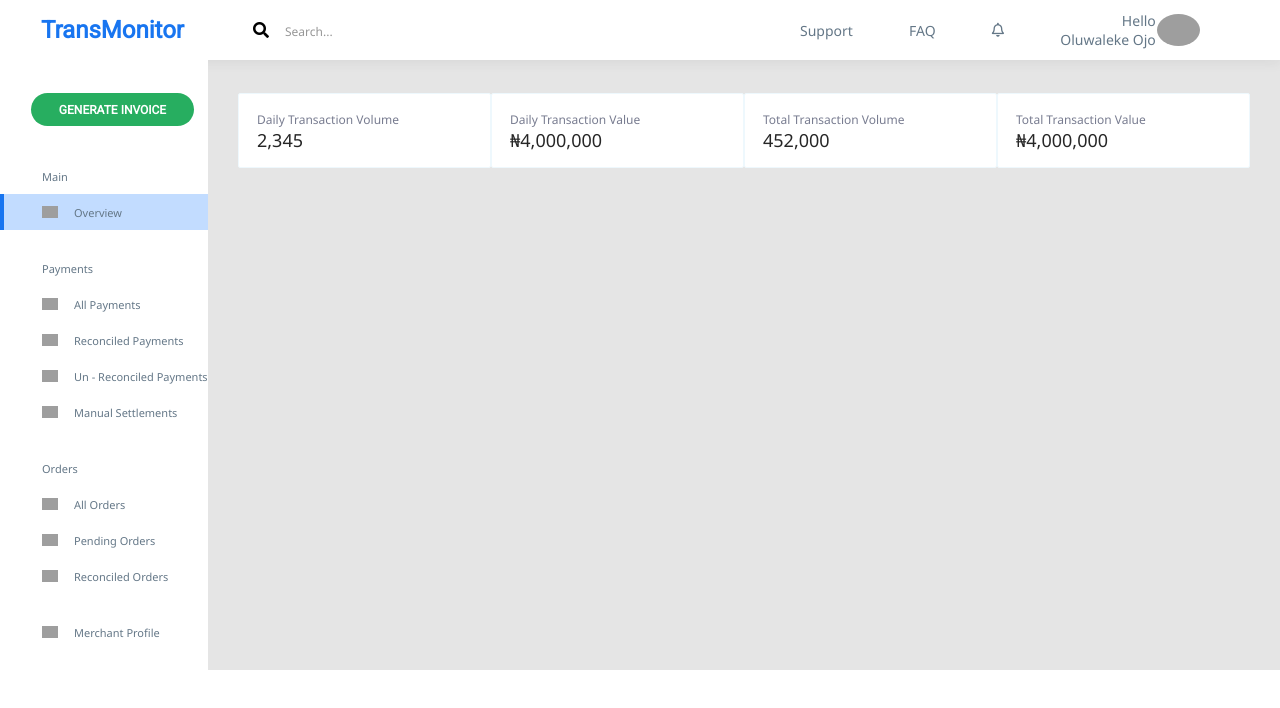
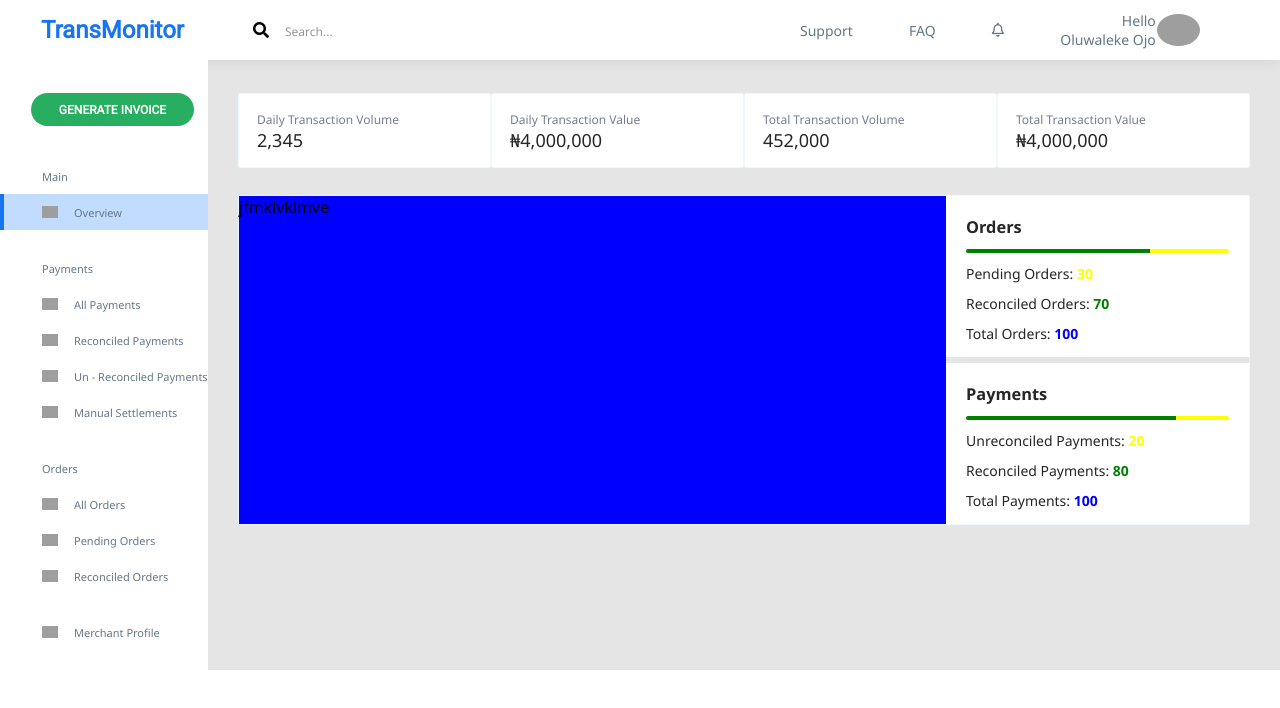
Before and after one commit to Chimdiya1/dashboard, a React (Create React App) app: page / in a window 1280 px wide. Shown: the top 708 px of the page. Built offline with nearby package versions, Linux system fonts and the light colour scheme; grey boxes are pictures that could not be loaded.

Commit message:
added order and payments details section

```diff
--- a/src/components/dashboardArea/dashboardArea.component.jsx
+++ b/src/components/dashboardArea/dashboardArea.component.jsx
@@ -1,6 +1,8 @@
 import React from 'react'
 import './dashboardArea.scss'
 import Transaction from '../transaction/transaction.component'
+import GraphBody from '../graphBody/graphBody.component'
+import Details from '../details/details.component'
 const DashboardArea = () => {
     return (
         <div className='dashboardArea'>
@@ -10,6 +12,10 @@ const DashboardArea = () => {
                 <Transaction title="Total Transaction Volume" amount="452,000"/>
                 <Transaction title="Total Transaction Value" amount="&#8358;4,000,000"/>
             </div>
+            <div className='graphArea'>
+                <GraphBody />
+                <Details/>
+            </div>
         </div>
      );
 }
--- a/src/components/dashboardArea/dashboardArea.scss
+++ b/src/components/dashboardArea/dashboardArea.scss
@@ -7,4 +7,11 @@
         justify-content: space-between;
         width: 100%;
     }
+    .graphArea{
+        height: 330px;
+        margin-top: 27px;
+        border: 1px solid #EEF8FD;
+        border-radius: 2px;
+        display: flex;
+    }
 }
--- /dev/null
+++ b/src/components/details/details.component.jsx
@@ -0,0 +1,14 @@
+import React from 'react'
+import './details.scss'
+import OrderDetails from '../orderDetails/orderDetails.component'
+import PaymentDetails from '../paymentDetails/paymentDetails.component'
+const Details = () => {
+    return (
+        <div className='details'>
+            <OrderDetails pending={30} reconciled={70} total={100}/>
+            <PaymentDetails pending={20} reconciled={80} total={100}/>
+        </div>
+     );
+}
+
+export default Details;
--- /dev/null
+++ b/src/components/details/details.scss
@@ -0,0 +1,32 @@
+.details{
+    display: flex;
+    flex-direction: column;
+    justify-content: space-between;
+    flex: auto;
+    div{
+        height: 49%;
+        width: 100%;
+        background-color: #fff;
+        padding: 20px;
+        color: #262626;
+        font-size: 14px;
+        h3{
+            margin-bottom: 11px;
+        }
+        p{
+            margin-bottom: 11px;
+        }
+        .pending{
+            font-weight: 600;
+            color: yellow;
+        }
+        .reconciled{
+            font-weight: 600;
+            color: green;
+        }
+        .total{
+            font-weight: 600;
+            color: blue;
+        }
+    }
+}
--- /dev/null
+++ b/src/components/graphBody/graphBody.component.jsx
@@ -0,0 +1,11 @@
+import React from 'react'
+import './graphBody.scss'
+const GraphBody = () => {
+    return (
+        <div className="graphBody">
+            jfmklvklmve
+        </div>
+     );
+}
+
+export default GraphBody;
--- /dev/null
+++ b/src/components/graphBody/graphBody.scss
@@ -0,0 +1,4 @@
+.graphBody{
+    width: 70%;
+    background-color: blue;
+}
--- /dev/null
+++ b/src/components/orderDetails/orderDetails.component.jsx
@@ -0,0 +1,22 @@
+import React from 'react'
+
+const OrderDetails = ({pending,reconciled,total}) => {
+    const hrStyle = {
+        height: '4px',
+        border: 'none',
+        borderRadius: '120px',
+        background: `linear-gradient(to right, green 0% ${reconciled}%, yellow ${reconciled}% ${total}%)`,
+        marginBottom: '11px'
+    }
+    return (
+        <div>
+            <h3>Orders</h3>
+            <hr style={hrStyle}></hr>
+            <p>Pending Orders: <span className='pending'>{pending}</span></p>
+            <p>Reconciled Orders: <span className='reconciled'>{reconciled}</span></p>
+            <p>Total Orders: <span className='total'>{total}</span></p>
+        </div>
+     );
+}
+
+export default OrderDetails;
--- /dev/null
+++ b/src/components/paymentDetails/paymentDetails.component.jsx
@@ -0,0 +1,22 @@
+import React from 'react'
+
+const PaymentDetails = ({ pending, reconciled, total }) => {
+    const hrStyle = {
+        height: '4px',
+        border: 'none',
+        borderRadius: '120px',
+        background: `linear-gradient(to right, green 0% ${reconciled}%, yellow ${reconciled}% ${total}%)`,
+        marginBottom: '11px'
+    }
+    return (
+        <div>
+            <h3>Payments</h3>
+            <hr style={hrStyle}></hr>
+            <p>Unreconciled Payments: <span className='pending'>{pending}</span></p>
+            <p>Reconciled Payments: <span className='reconciled'>{reconciled}</span></p>
+            <p>Total Payments: <span className='total'>{total}</span></p>
+        </div>
+    );
+}
+
+export default PaymentDetails;
```
Also changed, not shown: src/components/orderDetails/orderDetails.scss (added), src/components/paymentDetails/paymentDetails.scss (added).
